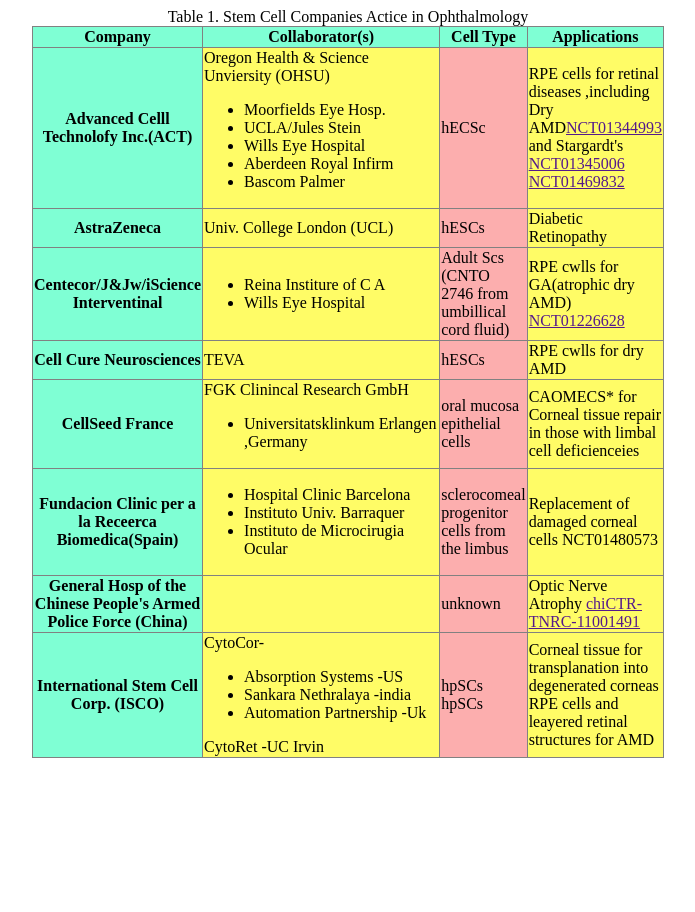
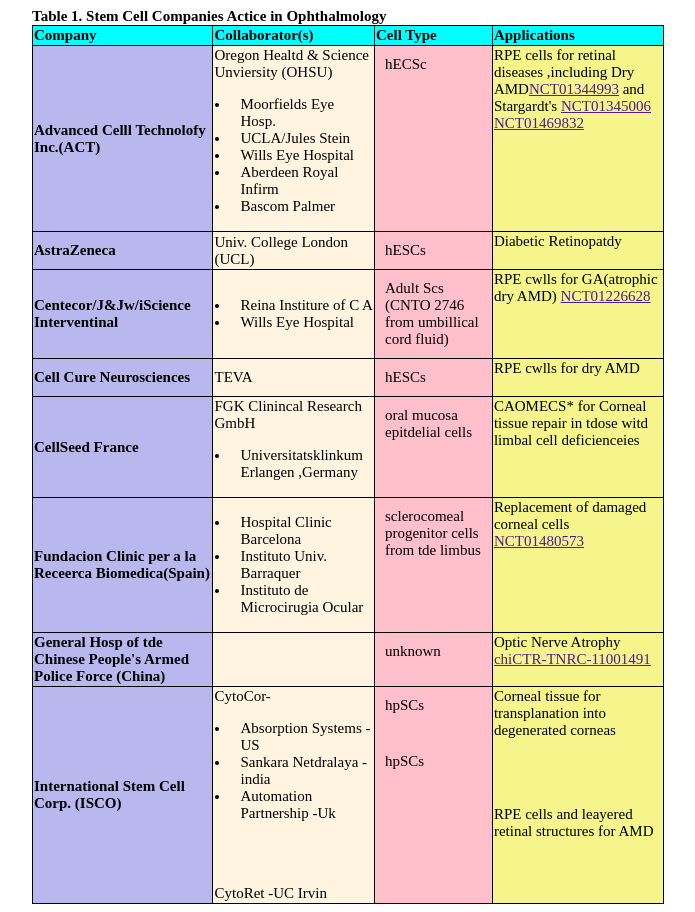
Before and after one commit to jeegar123/cybercom, a PHP site: page / in a window 1280 px wide. Shown: the whole page, without its empty margins (292-987 px from the left). Before the commit the page ends 758 px from the top, so only its background shows below. Run offline with PHP 8.4, Linux system fonts and the light colour scheme.

Commit message:
Day 5 Compeleted

```diff
--- a/15-01-2021/practice-5/index.html
+++ b/15-01-2021/practice-5/index.html
@@ -19,10 +19,10 @@
         </thead>
         <tbody>
             <tr>
-                <th>Advanced Celll Technolofy Inc.(ACT)</th>
+                <td>Advanced Celll Technolofy Inc.(ACT)</td>
                 <td>
                     <div>
-                        Oregon Health & Science Unviersity (OHSU)
+                        Oregon Healtd & Science Unviersity (OHSU)
 
                         <ul>
                             <li>Moorfields Eye Hosp.</li>
@@ -42,13 +42,13 @@
             </tr>
 
             <tr>
-                <th>AstraZeneca</th>
+                <td>AstraZeneca</td>
                 <td>Univ. College London (UCL)</td>
                 <td>hESCs</td>
-                <td>Diabetic Retinopathy</td>
+                <td>Diabetic Retinopatdy</td>
             </tr>
             <tr>
-                <th>Centecor/J&Jw/iScience Interventinal</th>
+                <td>Centecor/J&Jw/iScience Interventinal</td>
                 <td>
                     <div>
                         <ul>
@@ -61,13 +61,13 @@
                 <td>RPE cwlls for GA(atrophic dry AMD) <a href="">NCT01226628</a></td>
             </tr>
             <tr>
-                <th>Cell Cure Neurosciences</th>
+                <td>Cell Cure Neurosciences</td>
                 <td>TEVA</td>
                 <td>hESCs</td>
                 <td>RPE cwlls for dry AMD</td>
             </tr>
             <tr>
-                <th>CellSeed France</th>
+                <td>CellSeed France</td>
                 <td>
                     <div>
                         FGK Clinincal Research GmbH
@@ -76,12 +76,12 @@
                         </ul>
                     </div>
                 </td>
-                <td>oral mucosa epithelial cells</td>
-                <td>CAOMECS* for Corneal tissue repair in those with limbal cell deficienceies</td>
+                <td>oral mucosa epitdelial cells</td>
+                <td>CAOMECS* for Corneal tissue repair in tdose witd limbal cell deficienceies</td>
             </tr>
 
             <tr>
-                <th>Fundacion Clinic per a la Receerca Biomedica(Spain)</th>
+                <td>Fundacion Clinic per a la Receerca Biomedica(Spain)</td>
                 <td>
                     <div>
                         <ul>
@@ -91,37 +91,40 @@
                         </ul>
                     </div>
                 </td>
-                <td>sclerocomeal progenitor cells from the limbus</td>
-                <td>Replacement of damaged corneal cells <a>
+                <td>sclerocomeal progenitor cells from tde limbus</td>
+                <td>Replacement of damaged corneal cells <a href="">
                         NCT01480573
                     </a></td>
             </tr>
             <tr>
-                <th>General Hosp of the Chinese People's Armed Police Force (China)</th>
+                <td>General Hosp of tde Chinese People's Armed Police Force (China)</td>
                 <td></td>
                 <td>unknown</td>
                 <td>Optic Nerve Atrophy <a href="">chiCTR-TNRC-11001491</a></td>
             </tr>
             <tr>
-                <th>International Stem Cell Corp. (ISCO)</th>
+                <td>International Stem Cell Corp. (ISCO)</td>
                 <td>
-                    <div>
+                    <div class="div-1">
                         CytoCor-
                         <ul>
                             <li>Absorption Systems -US</li>
-                            <li>Sankara Nethralaya -india</li>
+                            <li>Sankara Netdralaya -india</li>
                             <li>Automation Partnership -Uk</li>
                         </ul>
                     </div>
-                    CytoRet -UC Irvin
+                    <div class="div-2">
+                        CytoRet -UC Irvin
+                    </div>
+
                 </td>
                 <td>
-                    <div>hpSCs</div>
-                    <div>hpSCs</div>
+                    <div class="div-1">hpSCs</div>
+                    <div class="div-2">hpSCs</div>
                 </td>
-                <td>
-                    <div>Corneal tissue for transplanation into degenerated corneas</div>
-                    <div>RPE cells and leayered retinal structures for AMD</div>
+                <td >
+                    <div class="div-1">Corneal tissue for transplanation into degenerated corneas</div>
+                    <div class="div-2">RPE cells and leayered retinal structures for AMD</div>
                 </td>
             </tr>
         </tbody>
--- a/15-01-2021/practice-5/style.css
+++ b/15-01-2021/practice-5/style.css
@@ -1,33 +1,62 @@
-table{
+table {
   width: 50%;
+  text-align: left;
+  font-size: 15px;
+height: 50%;
 }
-table,th,td {
-    border: 1px solid rgb(129, 129, 129);
+
+
+table,th,
+td {
+  border: 1px solid rgb(0, 0, 0);
   border-collapse: collapse;
 }
 
-  td{
-      width: 100%;
-  }
-
-body{
+body {
   display: flex;
   justify-content: center;
 }
 
-
-thead{
+thead {
   background-color: aqua;
 }
 
-td{
-    background-color: rgb(255, 252, 102)
+td:nth-child(1) {
+  background-color: rgba(107, 107, 221, 0.473);
+  font-weight: bold;
 }
 
-td:nth-last-child(2) {
-    background-color:rgba(250, 110, 110, 0.555);
+td:nth-child(2) {
+  background-color: rgb(255, 244, 224);
+}
+td:nth-child(3) {
+  background-color: pink;
+  vertical-align: top;
+  padding: 10px;
+  text-align: start;
+}
+td:nth-child(4) {
+  background-color: rgb(245, 245, 139);
+  vertical-align: top;
+}
+ul {
+  padding-left: 16px;
+}
+li {
+  padding-left: 10px;
 }
 
-tr th{
-    background-color: aquamarine;
+caption {
+  text-align: left;
+  font-weight: bold;
 }
+
+.div-1 {
+/* margin-bottom: 50%; */
+    /* vertical-align: top; */
+}
+
+.div-2 {
+  margin-top: 40%;
+
+}
```
Lines whose indentation alone changed are shown as unchanged.
